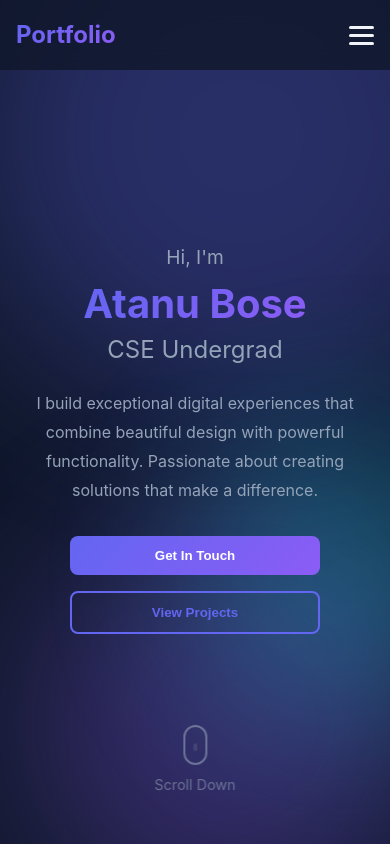
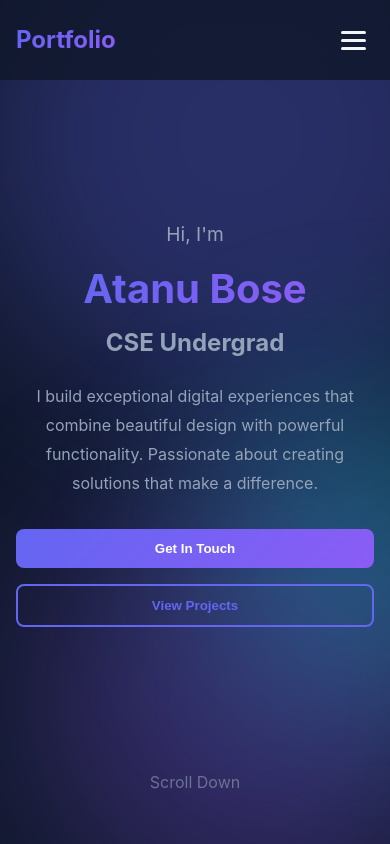
Before and after one commit to AtanuHacks/Testfolio, a React (Vite) app in the folder frontend/: page / in a window 390 px wide. Shown: the top 844 px of the page. Built offline with nearby package versions, Linux system fonts and the light colour scheme; no server answers.

Commit message:
Fixed Responsiveness

```diff
--- a/frontend/src/components/Footer.jsx
+++ b/frontend/src/components/Footer.jsx
@@ -62,7 +62,7 @@ function Footer() {
         </div>
 
         <div className="footer-bottom">
-          <p>&copy; {new Date().getFullYear()} Your Name. All rights reserved.</p>
+          <p>&copy; {new Date().getFullYear()} Atanu Bose. All rights reserved.</p>
           <p>Built with React, Express.js & MongoDB</p>
         </div>
       </div>
--- a/frontend/src/styles/global.css
+++ b/frontend/src/styles/global.css
@@ -1,3 +1,17 @@
+/* ===============================
+   MOBILE VIEWPORT STABILIZATION
+================================ */
+html, body {
+  height: 100%;
+}
+
+#root {
+  min-height: 100svh; /* 🔑 prevents first-load jump */
+  display: flex;
+  flex-direction: column;
+}
+
+
 /* Reset and Base Styles */
 * {
   margin: 0;
--- a/frontend/src/styles/hero.css
+++ b/frontend/src/styles/hero.css
@@ -1,19 +1,26 @@
+/* ===============================
+   HERO
+================================ */
 .hero {
-  min-height: 100vh;
+  min-height: 100svh; /* 🔑 small viewport height */
+  padding-top: calc(56px + env(safe-area-inset-top));
+
   display: flex;
   align-items: center;
   justify-content: center;
+
   position: relative;
   overflow: hidden;
-  padding-top: 80px;
 }
 
+
+
+/* ===============================
+   BACKGROUND
+================================ */
 .hero-background {
   position: absolute;
-  top: 0;
-  left: 0;
-  right: 0;
-  bottom: 0;
+  inset: 0;
   z-index: 0;
 }
 
@@ -31,7 +38,6 @@
   background: var(--primary-color);
   top: -10%;
   left: -10%;
-  animation-delay: 0s;
 }
 
 .orb-2 {
@@ -40,7 +46,6 @@
   background: var(--secondary-color);
   bottom: -10%;
   right: -10%;
-  animation-delay: 5s;
 }
 
 .orb-3 {
@@ -49,9 +54,11 @@
   background: var(--accent);
   top: 50%;
   left: 50%;
-  animation-delay: 10s;
 }
 
+/* ===============================
+   ANIMATION
+================================ */
 @keyframes float {
   0%, 100% {
     transform: translate(0, 0) scale(1);
@@ -64,6 +71,9 @@
   }
 }
 
+/* ===============================
+   CONTENT
+================================ */
 .hero-content {
   position: relative;
   z-index: 1;
@@ -73,18 +83,15 @@
 .hero-subtitle {
   font-size: 1.2rem;
   color: var(--text-secondary);
-  margin-bottom: 0.5rem;
 }
 
 .hero-title {
   font-size: 4rem;
-  margin-bottom: 0.5rem;
 }
 
 .hero-role {
   font-size: 2rem;
   color: var(--text-secondary);
-  font-weight: 400;
   margin-bottom: 1.5rem;
 }
 
@@ -102,56 +109,25 @@
   flex-wrap: wrap;
 }
 
+/* ===============================
+   SCROLL INDICATOR
+================================ */
 .scroll-indicator {
   position: absolute;
   bottom: 2rem;
   left: 50%;
   transform: translateX(-50%);
-  display: flex;
-  flex-direction: column;
-  align-items: center;
-  gap: 0.5rem;
   opacity: 0.6;
 }
 
-.mouse {
-  width: 24px;
-  height: 40px;
-  border: 2px solid var(--text-secondary);
-  border-radius: 12px;
-  position: relative;
-}
+/* ===============================
+   MOBILE
+================================ */
+@media (max-width: 768px) {
+  .hero {
+    padding-top: calc(50px + env(safe-area-inset-top));
+  }
 
-.mouse::before {
-  content: '';
-  position: absolute;
-  top: 8px;
-  left: 50%;
-  transform: translateX(-50%);
-  width: 4px;
-  height: 8px;
-  background: var(--text-secondary);
-  border-radius: 2px;
-  animation: scroll 2s infinite;
-}
-
-@keyframes scroll {
-  0% {
-    opacity: 1;
-    transform: translateX(-50%) translateY(0);
-  }
-  100% {
-    opacity: 0;
-    transform: translateX(-50%) translateY(12px);
-  }
-}
-
-.scroll-indicator p {
-  font-size: 0.9rem;
-  color: var(--text-secondary);
-}
-
-@media (max-width: 768px) {
   .hero-title {
     font-size: 2.5rem;
   }
@@ -166,11 +142,5 @@
 
   .hero-buttons {
     flex-direction: column;
-    align-items: center;
-  }
-
-  .hero-buttons .btn {
-    width: 100%;
-    max-width: 250px;
   }
 }
--- a/frontend/src/styles/navbar.css
+++ b/frontend/src/styles/navbar.css
@@ -1,45 +1,66 @@
+/* ===============================
+   NAVBAR
+================================ */
 .navbar {
   position: fixed;
   top: 0;
   left: 0;
   right: 0;
+  width: 100%;
   z-index: 1000;
+
   background: rgba(15, 23, 42, 0.8);
   -webkit-backdrop-filter: blur(10px);
   backdrop-filter: blur(10px);
+
   transition: all 0.3s ease;
-  padding: 1rem 0;
+  padding: 0.75rem 0;
+  padding-top: calc(0.75rem + env(safe-area-inset-top));
 }
 
 .navbar.scrolled {
   background: rgba(15, 23, 42, 0.95);
   box-shadow: 0 4px 20px rgba(0, 0, 0, 0.3);
-  padding: 0.5rem 0;
 }
 
+/* ===============================
+   CONTAINER
+================================ */
 .nav-container {
   display: flex;
   justify-content: space-between;
   align-items: center;
+
+  height: 56px;
+  max-height: 56px;
+  padding: 0 1rem;
 }
 
+/* ===============================
+   LOGO
+================================ */
 .logo {
   font-size: 1.5rem;
   font-weight: 700;
   cursor: pointer;
 }
 
+/* ===============================
+   MENU (DESKTOP)
+================================ */
 .nav-menu {
   display: flex;
   gap: 2rem;
   align-items: center;
 }
 
+/* ===============================
+   LINKS
+================================ */
 .nav-link {
   color: var(--text-primary);
   font-weight: 500;
   cursor: pointer;
-  transition: color 0.3s ease;
   position: relative;
 }
 
@@ -50,7 +71,11 @@
   left: 0;
   width: 0;
   height: 2px;
-  background: linear-gradient(135deg, var(--primary-color), var(--secondary-color));
+  background: linear-gradient(
+    135deg,
+    var(--primary-color),
+    var(--secondary-color)
+  );
   transition: width 0.3s ease;
 }
 
@@ -58,11 +83,20 @@
   width: 100%;
 }
 
+/* ===============================
+   HAMBURGER
+================================ */
 .hamburger {
   display: none;
   flex-direction: column;
   gap: 5px;
   cursor: pointer;
+
+  padding: 8px;
+  min-height: 40px;
+  justify-content: center;
+
+  position: relative;
   z-index: 1001;
 }
 
@@ -70,12 +104,12 @@
   width: 25px;
   height: 3px;
   background: var(--text-primary);
+  border-radius: 2px;
   transition: all 0.3s ease;
-  border-radius: 2px;
 }
 
 .hamburger.active span:nth-child(1) {
-  transform: rotate(45deg) translate(8px, 8px);
+  transform: rotate(45deg) translate(7px, 7px);
 }
 
 .hamburger.active span:nth-child(2) {
@@ -83,9 +117,12 @@
 }
 
 .hamburger.active span:nth-child(3) {
-  transform: rotate(-45deg) translate(7px, -7px);
+  transform: rotate(-45deg) translate(6px, -6px);
 }
 
+/* ===============================
+   MOBILE
+================================ */
 @media (max-width: 768px) {
   .hamburger {
     display: flex;
@@ -95,12 +132,15 @@
     position: fixed;
     top: 0;
     right: -100%;
-    height: 100vh;
+
+    height: 100dvh;
     width: 70%;
     max-width: 300px;
+
     background: var(--light-bg);
     flex-direction: column;
     padding: 5rem 2rem;
+
     transition: right 0.3s ease;
     box-shadow: -5px 0 20px rgba(0, 0, 0, 0.5);
   }
@@ -114,3 +154,11 @@
     padding: 1rem;
   }
 }
+
+/* ===============================
+   GLOBAL MOBILE FIX
+================================ */
+body {
+  min-height: 100dvh;
+  overflow-x: hidden;
+}
```
